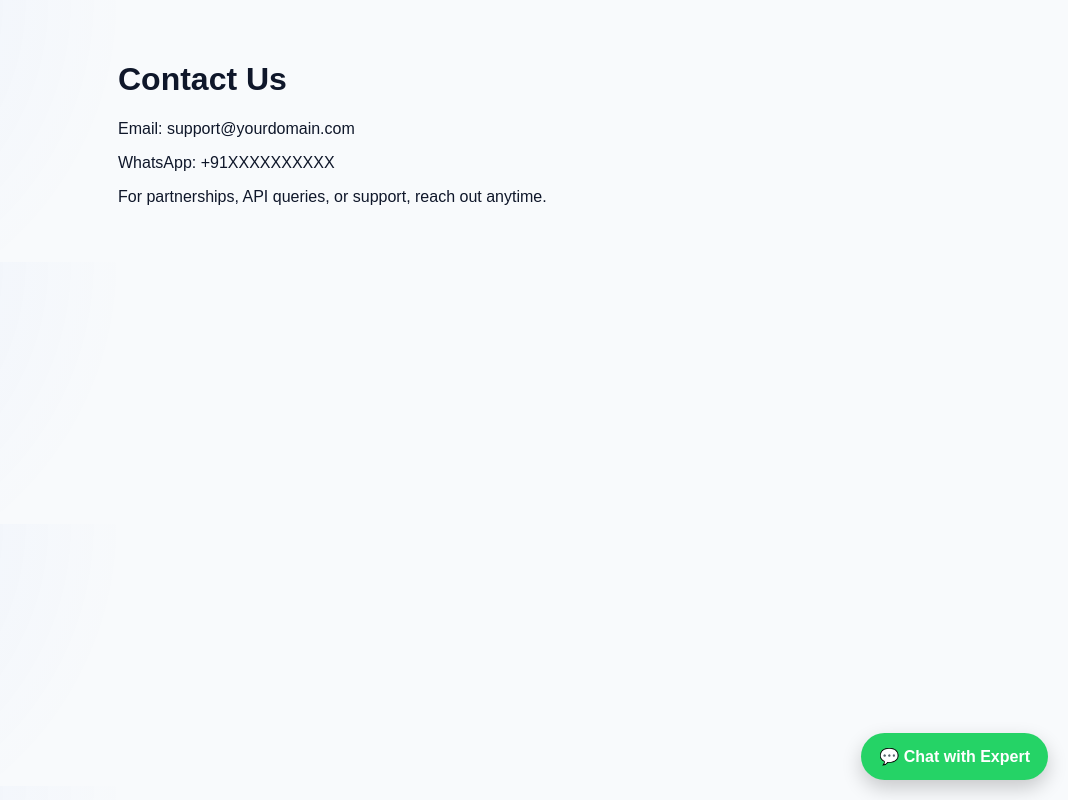
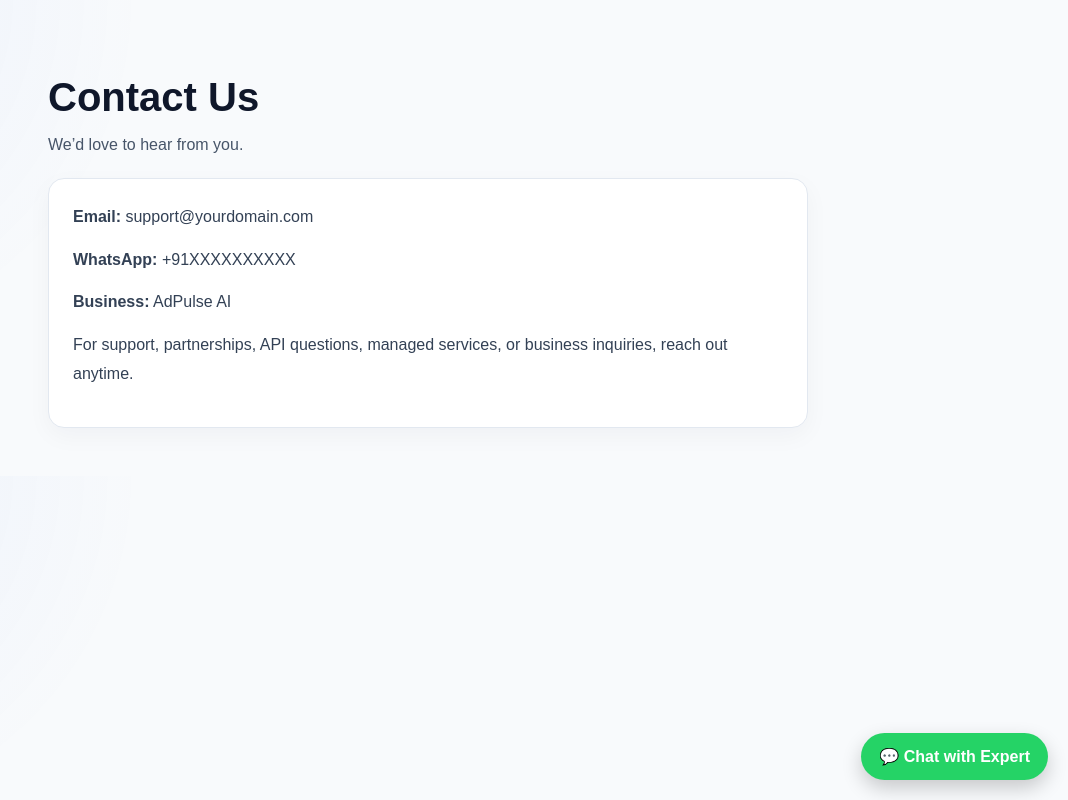
Before and after one commit to srinivarmab/adpulse-web, a Next.js app: page /contact in a window 1280 px wide. Shown: the whole page, without its empty margins (212-1280 px from the left). Built offline with nearby package versions, Linux system fonts and the light colour scheme.

Commit message:
Update page.js

```diff
--- a/app/contact/page.js
+++ b/app/contact/page.js
@@ -1,14 +1,51 @@
-export default function Contact() {
+export default function ContactPage() {
   return (
-    <div style={{ padding: "40px", maxWidth: "700px", margin: "0 auto" }}>
-      <h1>Contact Us</h1>
+    <div style={wrap}>
+      <h1 style={h1}>Contact Us</h1>
+      <p style={p}>
+        We’d love to hear from you.
+      </p>
 
-      <p>Email: support@yourdomain.com</p>
-      <p>WhatsApp: +91XXXXXXXXXX</p>
-
-      <p>
-        For partnerships, API queries, or support, reach out anytime.
-      </p>
+      <div style={card}>
+        <p style={item}><strong>Email:</strong> support@yourdomain.com</p>
+        <p style={item}><strong>WhatsApp:</strong> +91XXXXXXXXXX</p>
+        <p style={item}><strong>Business:</strong> AdPulse AI</p>
+        <p style={item}>
+          For support, partnerships, API questions, managed services, or business
+          inquiries, reach out anytime.
+        </p>
+      </div>
     </div>
   );
 }
+
+const wrap = {
+  maxWidth: "800px",
+  margin: "0 auto",
+  padding: "48px 20px",
+  color: "#0f172a"
+};
+
+const h1 = {
+  fontSize: "40px",
+  marginBottom: "16px"
+};
+
+const p = {
+  color: "#475569"
+};
+
+const card = {
+  marginTop: "24px",
+  background: "#fff",
+  border: "1px solid #e2e8f0",
+  borderRadius: "16px",
+  padding: "24px",
+  boxShadow: "0 8px 24px rgba(15,23,42,0.04)"
+};
+
+const item = {
+  margin: "0 0 14px",
+  color: "#334155",
+  lineHeight: 1.8
+};
```
